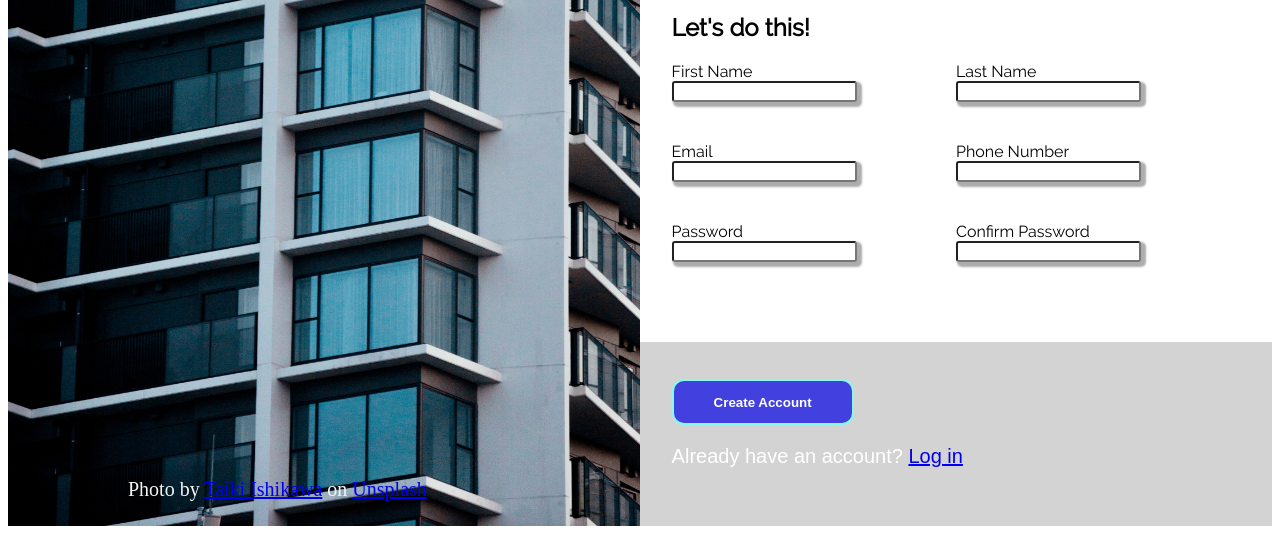
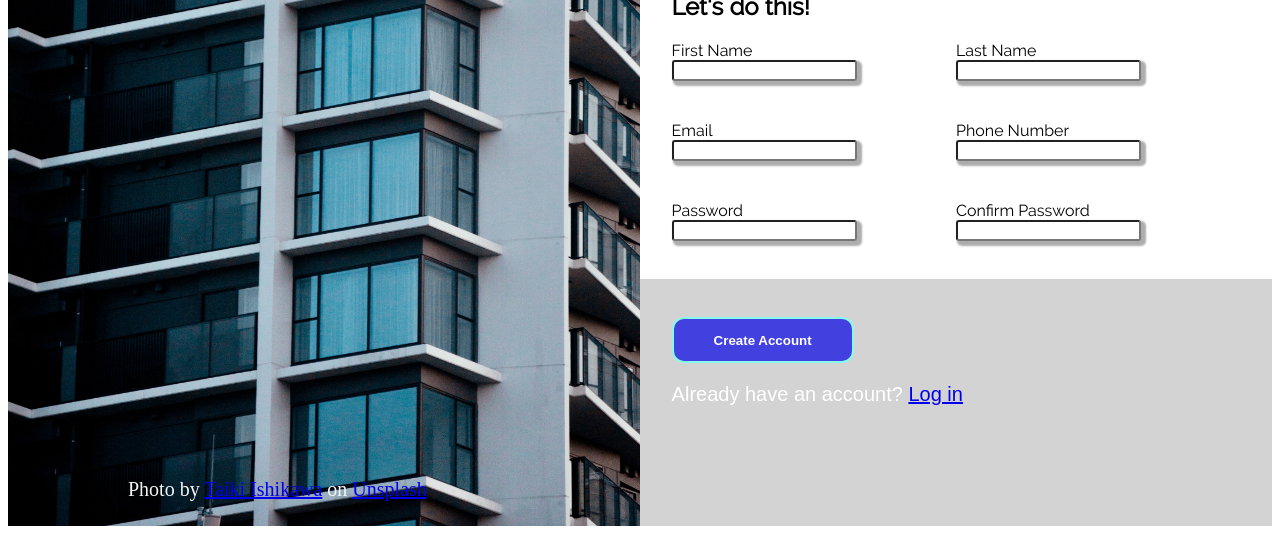
Before and after one commit to cohedx7/sign-up-form, a plain HTML site: page index.html in a window 1280 px wide. Shown: the part 282-816 px from the top of the page. Drawn offline with Linux system fonts and the light colour scheme.

Commit message:
reformatted some css elements

```diff
--- a/style.css
+++ b/style.css
@@ -63,11 +63,10 @@ body {
 /* Right half of page */
 
 .right-side {
-    display: flex;
-    flex-direction: column;
-    justify-content: space-between;
+    display: grid;
     width: 50%;
-    max-height: 100%;
+    max-height: 100vh;
+    grid-template-rows: 1fr 1fr 1fr;
     font-family: Arial, Helvetica, sans-serif;
 }
 
@@ -120,7 +119,8 @@ input:focus {
 .sign-up-buttons {
     background-color: lightgray;
     font-size: 1.25em;
-    padding: 6% 5%;
+    padding-top: 6%;
+    padding-left: 5%;
 }
 
 .sign-up-buttons > p {
```
